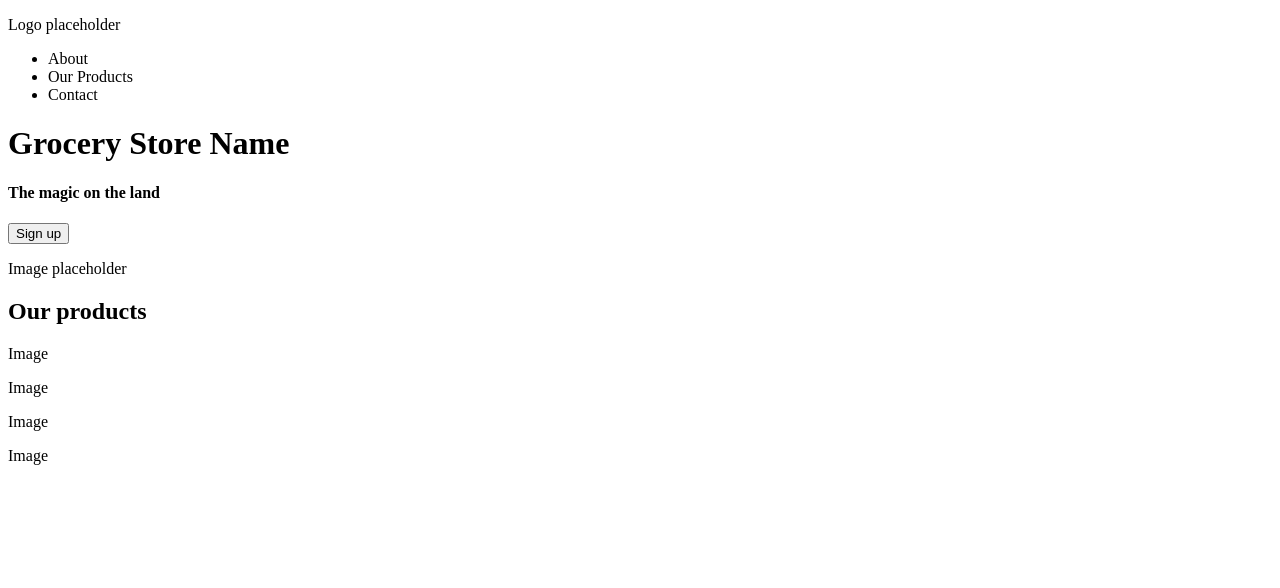
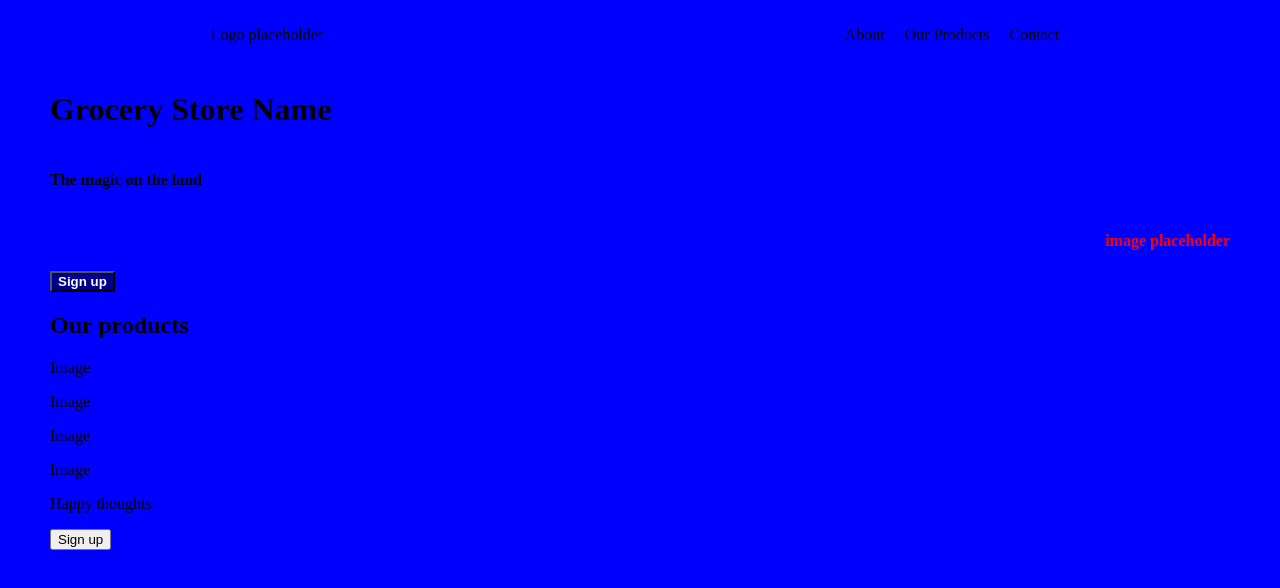
Before and after one commit to Pab-83/Odin_landing_page, a plain HTML site: page index.html in a window 1280 px wide. Drawn offline with Linux system fonts and the light colour scheme.

Commit message:
few advances

```diff
--- a/index.html
+++ b/index.html
@@ -9,8 +9,8 @@
 </head>
 <body>
     <div class="header">
-        <p>Logo placeholder</p>
-        <ul class="navegation">
+        <p class="logo">Logo placeholder</p>
+        <ul class="navigation">
             <li>About</li>
             <li>Our Products</li>
             <li>Contact</li>
@@ -20,9 +20,10 @@
     <div class="main">
         <h1 id="title">Grocery Store Name</h1>
         <h4>The magic on the land</h4>
+        <h4 class="image">image placeholder</h4>
         <button>Sign up</button>
-        <p>Image placeholder</p>
     </div>
+
 
     <div class="contents">
         <h2>Our products</h2>
@@ -33,11 +34,11 @@
     </div>
 
     <div class="quotes">
-
+    </div>
+        <p>Happy thoughts</p>
     </div>
 
-    <div class="sign_up">
+    <button>Sign up</button>
 
-    </div>
 </body>
 </html>
--- a/style.css
+++ b/style.css
@@ -0,0 +1,55 @@
+body {
+    background-color: blue;
+    margin : 50px;
+    margin-top: 0;
+}
+
+.header{
+    display: flex;
+    align-items: center;
+    justify-content: space-around;
+}
+
+
+.logo {
+    margin-right: 150px;
+}
+
+.navigation {
+    display: flex;
+    list-style: none;
+    align-items: center;
+    justify-content: end;
+}
+
+.navigation li {
+    white-space: nowrap;
+    flex: 0 1 40%;
+    margin: 10px
+
+}
+
+.main {
+    display: flex;
+    flex-direction: column;
+    flex-wrap: wrap;
+    align-items: right;
+    justify-content: space-between;
+}
+
+.main #title {
+    flex: 0 1 100%;
+}
+
+.image {
+    color: red;
+    align-self: flex-end;
+}
+
+.main button {
+    width: fit-content;
+    height: auto;
+    background-color: darkblue;
+    color: white;
+    font-weight: bolder;
+}
```
